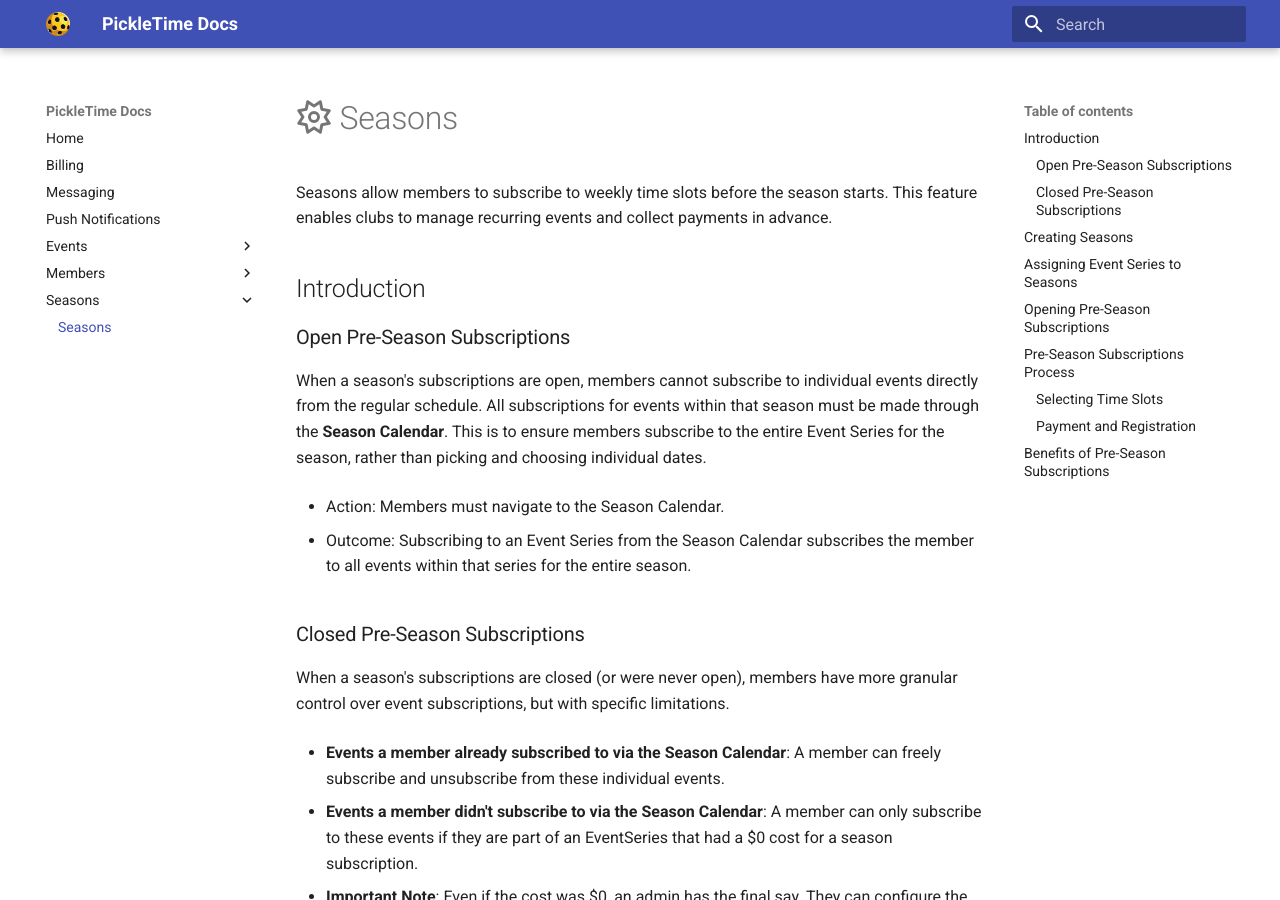
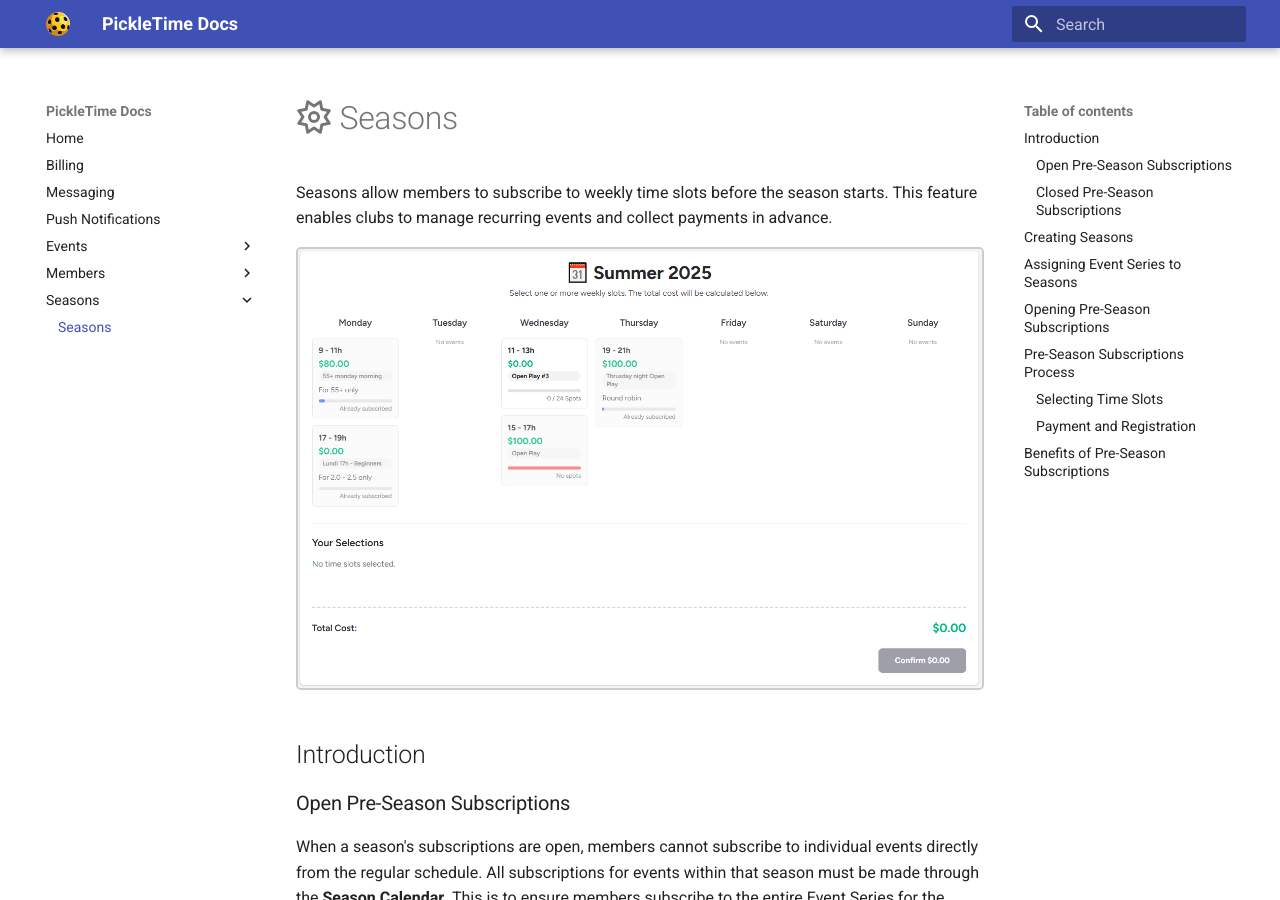
Before and after one commit to jorioux/docs, an MkDocs documentation site: the page built from docs/seasons/index.md, in a window 1280 px wide and 900 px high. Built offline with MkDocs 1.6.1 and Material for MkDocs 9.7.7, drawn with Linux system fonts in a browser that asks for light colours.

Commit message:
add season images

```diff
--- a/docs/seasons/index.md
+++ b/docs/seasons/index.md
@@ -1,12 +1,16 @@
 # :fontawesome-regular-sun: Seasons
 
 Seasons allow members to subscribe to weekly time slots before the season starts. This feature enables clubs to manage recurring events and collect payments in advance.
+
+![Pre-season calendar](../images/pre-season-calendar.png)
 
 ## Introduction
 
 ### Open Pre-Season Subscriptions
 
 When a season's subscriptions are open, members cannot subscribe to individual events directly from the regular schedule. All subscriptions for events within that season must be made through the **Season Calendar**. This is to ensure members subscribe to the entire Event Series for the season, rather than picking and choosing individual dates.
+
+![Pre-season subscriptions open](../images/pre-season-subscriptions-open-section.png)
 
  * Action: Members must navigate to the Season Calendar.
 
```
Also changed, not shown: docs/images/pre-season-calendar.png (added), docs/images/pre-season-subscriptions-open-section.png (added).
